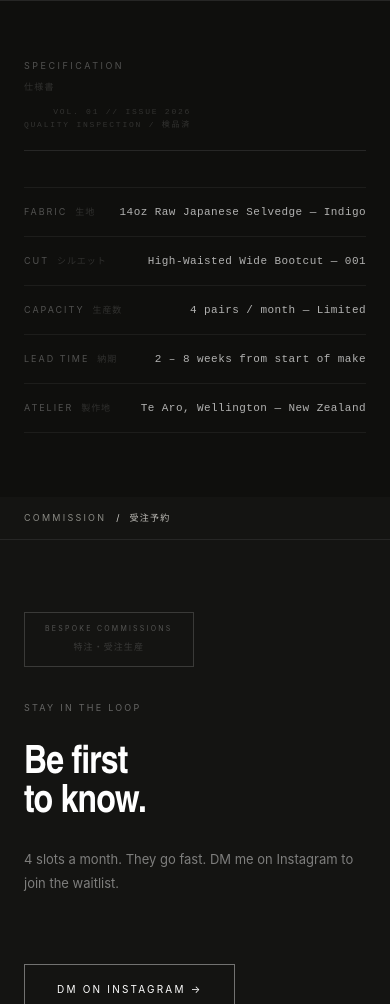
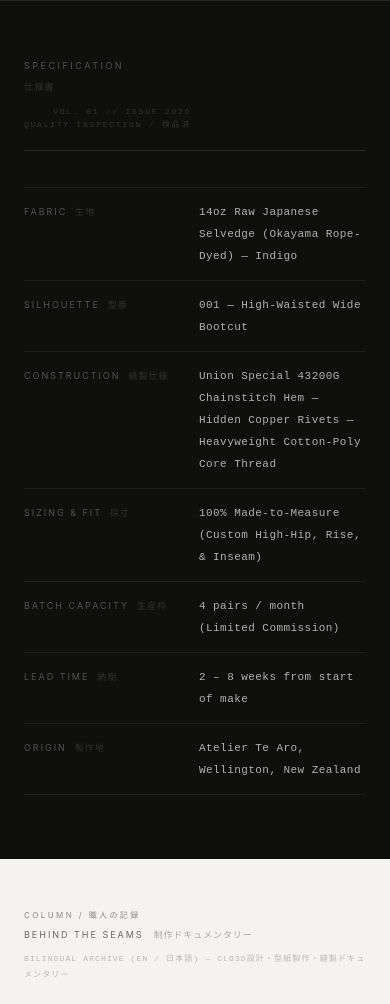
Before and after one commit to callumjmgodfrey-jpg/bespokewebsite, a PHP site: page /index.html in a window 390 px wide. Shown: the part 2922-3926 px from the top of the page. Run offline with PHP 8.4, Linux system fonts and the light colour scheme; some web fonts are replaced.

Commit message:
Expand spec sheet, upgrade street-snap, add hero JP accents, video poster fallback
Spec sheet (5→7 rows):
- Fabric: add "(Okayama Rope-Dyed)"
- Cut → Silhouette / 型番
- New: Construction / 縫製仕様 (Union Special 43200G, copper rivets, thread)
- New: Sizing & Fit / 採寸 (100% MtM, custom high-hip/rise/inseam)
- Capacity → Batch Capacity / 生産枠
- Atelier → Origin / 製作地 with full atelier name
- .s-spec-val: allow wrapping for long construction values

Street-snap overlay:
- All keys upgraded to stacked bilingual labels (.ss-key-en / .ss-key-jp)
- Rows: Wearer/身長・体型, Location/撮影地, Timeline/経年変化, Note/備考
- JP quote moved into the Note row (mincho italic inline)

Hero S1:
- Vertical JP accent left-edge: ウェリントン発、完全受注生産。
- JP model sub-label beneath tagline: 001型 ハイウエスト・ワイドブーツカット
- Both wrapped in .s1-bottom-caption flex container; mobile-hidden

S2: MAKING / 製作工程 label at top of right image column

Video section:
- Always visible; bts_sewing_2.png as poster fallback (no empty src flash)
- JS upgrades poster+link only when Netlify function returns a video ID
- Archive note updated to full CLO3D/縫製ドキュメンタリー copy
- loading="lazy" on video thumbnail img

Co-Authored-By: Claude Sonnet 4.6 <noreply@anthropic.com>
Claude-Session: https://claude.ai/code/session_01SRibsQpHg7FtCRABas7Aaq

```diff
--- a/bespoke-denim/index.html
+++ b/bespoke-denim/index.html
@@ -519,7 +519,15 @@ footer {
      ═══════════════════════════════════ -->
 <section class="s1">
   <img src="media/pdf_p1_img1.jpeg" alt="Made for myself, now I make for you">
-  <p class="s1-tagline tagline" id="l-tagline">Made for myself, now I make for you</p>
+  <!-- Vertical JP hero accent — desktop only -->
+  <div class="s1-jp-vert-wrap" aria-hidden="true">
+    <span class="s1-jp-vert">ウェリントン発、完全受注生産。</span>
+  </div>
+  <!-- Tagline + JP model sub-label grouped at bottom-centre -->
+  <div class="s1-bottom-caption">
+    <p class="s1-tagline tagline" id="l-tagline">Made for myself, now I make for you</p>
+    <p class="s1-jp-sub" aria-hidden="true">001型 ハイウエスト・ワイドブーツカット</p>
+  </div>
   <a href="order.html" class="s1-cta" id="l-cta">Order now →</a>
 </section>
 
@@ -541,6 +549,12 @@ footer {
   </div>
 
   <div class="s2-right">
+    <!-- Section label — desktop only -->
+    <div class="s2-making-label" aria-hidden="true">
+      <span class="bil-strip-en">Making</span>
+      <span class="bil-strip-sep">/</span>
+      <span class="bil-strip-jp">製作工程</span>
+    </div>
     <img src="media/pdf_p2_img2.jpeg" alt="Hands at work" loading="lazy">
     <img src="media/pdf_p2_img3.jpeg" alt="Studio floor" loading="lazy">
     <img src="media/pdf_p2_img4.jpeg" alt="Cutting tools" loading="lazy">
@@ -554,26 +568,37 @@ footer {
 <section class="s3">
   <img src="media/pdf_p3_img1.jpeg" alt="Wearing the jeans" loading="lazy">
   <p class="s3-tagline tagline tagline-white">Made for myself, now I make for you</p>
-  <!-- Street-snap metadata overlay -->
+  <!-- Street-snap metadata overlay — ON THE STREET / 着用実例 -->
   <div class="street-snap" aria-label="Wear details">
     <span class="street-snap-header">ON THE STREET / 着用実例</span>
     <div class="street-snap-row">
-      <span class="street-snap-key">Maker</span>
-      <span class="street-snap-val">Callum Godfrey</span>
+      <span class="street-snap-key">
+        <span class="ss-key-en">Wearer</span>
+        <span class="ss-key-jp">身長・体型</span>
+      </span>
+      <span class="street-snap-val">180cm / W30 L32</span>
     </div>
     <div class="street-snap-row">
-      <span class="street-snap-key">Height / Size</span>
-      <span class="street-snap-val">180cm &nbsp;W30 L32</span>
+      <span class="street-snap-key">
+        <span class="ss-key-en">Location</span>
+        <span class="ss-key-jp">撮影地</span>
+      </span>
+      <span class="street-snap-val">Te Aro / Wellington Central, NZ</span>
     </div>
     <div class="street-snap-row">
-      <span class="street-snap-key">Location</span>
-      <span class="street-snap-val">Te Aro, Wellington NZ</span>
+      <span class="street-snap-key">
+        <span class="ss-key-en">Timeline</span>
+        <span class="ss-key-jp">経年変化</span>
+      </span>
+      <span class="street-snap-val">6 Months (Raw / 0 Washes)</span>
     </div>
     <div class="street-snap-row">
-      <span class="street-snap-key">Fade status</span>
-      <span class="street-snap-val">6 months — unwashed / 生穿き</span>
+      <span class="street-snap-key">
+        <span class="ss-key-en">Note</span>
+        <span class="ss-key-jp">備考</span>
+      </span>
+      <span class="street-snap-val street-snap-quote" style="font-style:italic;font-family:'Shippori Mincho','Hiragino Mincho ProN',serif;font-size:9px;line-height:1.5;">「履き込むほどに体に馴染む、<br>一生モノのシルエット。」</span>
     </div>
-    <p class="street-snap-quote">「履き込むほどに体に馴染む、一生モノのシルエット。」</p>
   </div>
 </section>
 
@@ -642,30 +667,48 @@ footer {
       <span class="s-spec-key-jp">生地</span>
     </div>
     <div class="s-spec-dots"></div>
-    <span class="s-spec-val">14oz Raw Japanese Selvedge — Indigo</span>
+    <span class="s-spec-val">14oz Raw Japanese Selvedge (Okayama Rope-Dyed) — Indigo</span>
   </div>
 
   <div class="s-spec-row">
     <div class="s-spec-key">
-      <span class="s-spec-key-en">Cut</span>
-      <span class="s-spec-key-jp">シルエット</span>
+      <span class="s-spec-key-en">Silhouette</span>
+      <span class="s-spec-key-jp">型番</span>
     </div>
     <div class="s-spec-dots"></div>
-    <span class="s-spec-val">High-Waisted Wide Bootcut — 001</span>
+    <span class="s-spec-val">001 — High-Waisted Wide Bootcut</span>
   </div>
 
   <div class="s-spec-row">
     <div class="s-spec-key">
-      <span class="s-spec-key-en">Capacity</span>
-      <span class="s-spec-key-jp">生産数</span>
+      <span class="s-spec-key-en">Construction</span>
+      <span class="s-spec-key-jp">縫製仕様</span>
     </div>
     <div class="s-spec-dots"></div>
-    <span class="s-spec-val">4 pairs / month — Limited</span>
+    <span class="s-spec-val">Union Special 43200G Chainstitch Hem — Hidden Copper Rivets — Heavyweight Cotton-Poly Core Thread</span>
   </div>
 
   <div class="s-spec-row">
     <div class="s-spec-key">
-      <span class="s-spec-key-en">Lead time</span>
+      <span class="s-spec-key-en">Sizing &amp; Fit</span>
+      <span class="s-spec-key-jp">採寸</span>
+    </div>
+    <div class="s-spec-dots"></div>
+    <span class="s-spec-val">100% Made-to-Measure (Custom High-Hip, Rise, &amp; Inseam)</span>
+  </div>
+
+  <div class="s-spec-row">
+    <div class="s-spec-key">
+      <span class="s-spec-key-en">Batch Capacity</span>
+      <span class="s-spec-key-jp">生産枠</span>
+    </div>
+    <div class="s-spec-dots"></div>
+    <span class="s-spec-val">4 pairs / month (Limited Commission)</span>
+  </div>
+
+  <div class="s-spec-row">
+    <div class="s-spec-key">
+      <span class="s-spec-key-en">Lead Time</span>
       <span class="s-spec-key-jp">納期</span>
     </div>
     <div class="s-spec-dots"></div>
@@ -674,30 +717,32 @@ footer {
 
   <div class="s-spec-row">
     <div class="s-spec-key">
-      <span class="s-spec-key-en">Atelier</span>
+      <span class="s-spec-key-en">Origin</span>
       <span class="s-spec-key-jp">製作地</span>
     </div>
     <div class="s-spec-dots"></div>
-    <span class="s-spec-val">Te Aro, Wellington — New Zealand</span>
+    <span class="s-spec-val">Atelier Te Aro, Wellington, New Zealand</span>
   </div>
 </section>
 
 <!-- ═══════════════════════════════════
      VIDEO — Watch me work
      ═══════════════════════════════════ -->
-<section class="s-video" id="video-section" style="display:none;">
+<section class="s-video" id="video-section">
   <div class="column-header s-video-eyebrow">
     <span class="column-header-label">Column / 職人の記録</span>
     <div class="column-header-title">
       <span class="column-header-title-en">Behind the Seams</span>
       <span class="column-header-title-jp">制作ドキュメンタリー</span>
     </div>
-    <span class="column-archive-note">Bilingual archive (EN / 日本語) — Pattern · Cut · Sew</span>
+    <span class="column-archive-note">BILINGUAL ARCHIVE (EN / 日本語) — CLO3D設計・型紙製作・縫製ドキュメンタリー</span>
   </div>
-  <a class="s-video-thumb reveal" id="videoLink" href="https://www.youtube.com/@callumgodfreymusic" target="_blank" rel="noopener">
-    <img id="videoImg" src="" alt="Latest video from the workshop">
+  <!-- Poster: bts_sewing_2.png is shown until the Netlify function resolves a video ID.
+       If the function fails, the link falls back to the YouTube channel. -->
+  <a class="s-video-thumb reveal" id="videoLink" href="https://www.youtube.com/@callumgodfreymusic" target="_blank" rel="noopener" aria-label="Watch the latest video from the workshop">
+    <img id="videoImg" src="media/bts_sewing_2.png" alt="Behind the seams — latest from the workshop" loading="lazy">
     <div class="s-video-play">
-      <svg viewBox="0 0 24 24"><path d="M8 5v14l11-7z"/></svg>
+      <svg viewBox="0 0 24 24" aria-hidden="true"><path d="M8 5v14l11-7z"/></svg>
     </div>
   </a>
   <span class="s-video-caption reveal">Latest from the workshop</span>
@@ -845,17 +890,23 @@ function setNavLang(lang) {
 const saved = localStorage.getItem('lang');
 setNavLang(saved && landingCopy[saved] ? saved : 'en');
 
-/* ── LATEST VIDEO ── */
+/* ── LATEST VIDEO ──
+   Section always renders (poster = bts_sewing_2.png + channel link).
+   If a video ID is found, swap to the actual thumbnail + video URL.
+─────────────────────────────────────────────────────────────────── */
 (async () => {
   try {
     const res = await fetch('/.netlify/functions/latest-video');
     if (!res.ok) return;
     const { videoId } = await res.json();
     if (!videoId) return;
-    document.getElementById('videoImg').src = 'https://img.youtube.com/vi/' + videoId + '/maxresdefault.jpg';
-    document.getElementById('videoLink').href = 'https://www.youtube.com/watch?v=' + videoId;
-    document.getElementById('video-section').style.display = 'flex';
-  } catch (e) { /* hide section if fetch fails */ }
+    const img = document.getElementById('videoImg');
+    const link = document.getElementById('videoLink');
+    /* swap poster to high-res YouTube thumbnail */
+    img.src = 'https://img.youtube.com/vi/' + videoId + '/maxresdefault.jpg';
+    img.alt = 'Latest video from the workshop — click to watch on YouTube';
+    link.href = 'https://www.youtube.com/watch?v=' + videoId;
+  } catch (e) { /* channel link fallback already in place */ }
 })();
 </script>
 </body>
--- a/bespoke-denim/japan-editorial.css
+++ b/bespoke-denim/japan-editorial.css
@@ -404,3 +404,112 @@
   text-transform: uppercase;
   margin-top: 4px;
 }
+
+/* ── Hero S1 vertical JP accent ─────────────────────────────
+   Left-edge vertical text. Mirrors S2's right-edge accent.
+   ─────────────────────────────────────────────────────────── */
+.s1-jp-vert-wrap {
+  position: absolute;
+  left: 20px;
+  top: 0;
+  bottom: 0;
+  z-index: 2;
+  display: flex;
+  align-items: center;
+  pointer-events: none;
+  user-select: none;
+}
+.s1-jp-vert {
+  writing-mode: vertical-rl;
+  transform: rotate(180deg);
+  font-size: 9px;
+  letter-spacing: 0.24em;
+  color: rgba(255,255,255,0.17);
+  font-family: -apple-system, BlinkMacSystemFont,
+    'Hiragino Kaku Gothic ProN', 'Noto Sans JP', sans-serif;
+  white-space: nowrap;
+}
+@media (max-width: 768px) { .s1-jp-vert-wrap { display: none; } }
+
+/* ── Hero S1 bottom caption wrapper ─────────────────────────
+   Groups the italic tagline + JP model sub-label so they sit
+   as a single unit at the base of the hero.
+   ─────────────────────────────────────────────────────────── */
+.s1-bottom-caption {
+  position: absolute;
+  bottom: 8%;
+  left: 50%;
+  transform: translateX(-50%);
+  display: flex;
+  flex-direction: column;
+  align-items: center;
+  gap: 7px;
+}
+/* override absolute positioning that .s1-tagline carries solo */
+.s1-bottom-caption .s1-tagline {
+  position: static;
+  bottom: auto;
+  left: auto;
+  transform: none;
+  white-space: nowrap;
+}
+.s1-jp-sub {
+  font-size: 9px;
+  letter-spacing: 0.2em;
+  color: rgba(255,255,255,0.28);
+  font-family: -apple-system, BlinkMacSystemFont,
+    'Hiragino Kaku Gothic ProN', 'Noto Sans JP', sans-serif;
+  white-space: nowrap;
+}
+@media (max-width: 768px) {
+  .s1-bottom-caption { bottom: 10%; width: 80%; }
+  .s1-bottom-caption .s1-tagline { white-space: normal; text-align: center; }
+  .s1-jp-sub { display: none; }
+}
+
+/* ── S2 Making section label ─────────────────────────────────
+   Sits at the top of the .s2-right column (white background).
+   Reuses bil-strip classes so no extra colour tokens needed.
+   ─────────────────────────────────────────────────────────── */
+.s2-making-label {
+  align-self: flex-end; /* matches the right-align of the images below */
+  width: 75%;           /* matches .s2-right img width */
+  display: flex;
+  align-items: baseline;
+  gap: 8px;
+  padding-bottom: 12px;
+  border-bottom: 0.5px solid #e8e7e2;
+  margin-bottom: 4px;
+}
+@media (max-width: 768px) { .s2-making-label { display: none; } }
+
+/* ── Bilingual street-snap key labels ───────────────────────
+   Each .street-snap-key becomes a small flex column:
+   EN label (uppercase) above JP label (JP sans).
+   ─────────────────────────────────────────────────────────── */
+.street-snap-key {
+  display: flex;
+  flex-direction: column;
+  gap: 1px;
+}
+.ss-key-en {
+  font-size: 7px;
+  letter-spacing: 0.24em;
+  text-transform: uppercase;
+  color: rgba(255,255,255,0.35);
+  font-family: -apple-system, BlinkMacSystemFont,
+    'Helvetica Neue', Arial, sans-serif;
+}
+.ss-key-jp {
+  font-size: 8px;
+  letter-spacing: 0.1em;
+  color: rgba(255,255,255,0.2);
+  font-family: -apple-system, BlinkMacSystemFont,
+    'Hiragino Kaku Gothic ProN', 'Noto Sans JP', sans-serif;
+}
+
+/* ── Spec val: allow wrap for long construction details ──── */
+.s-spec-val {
+  white-space: normal !important;
+  max-width: 560px;
+}
```
